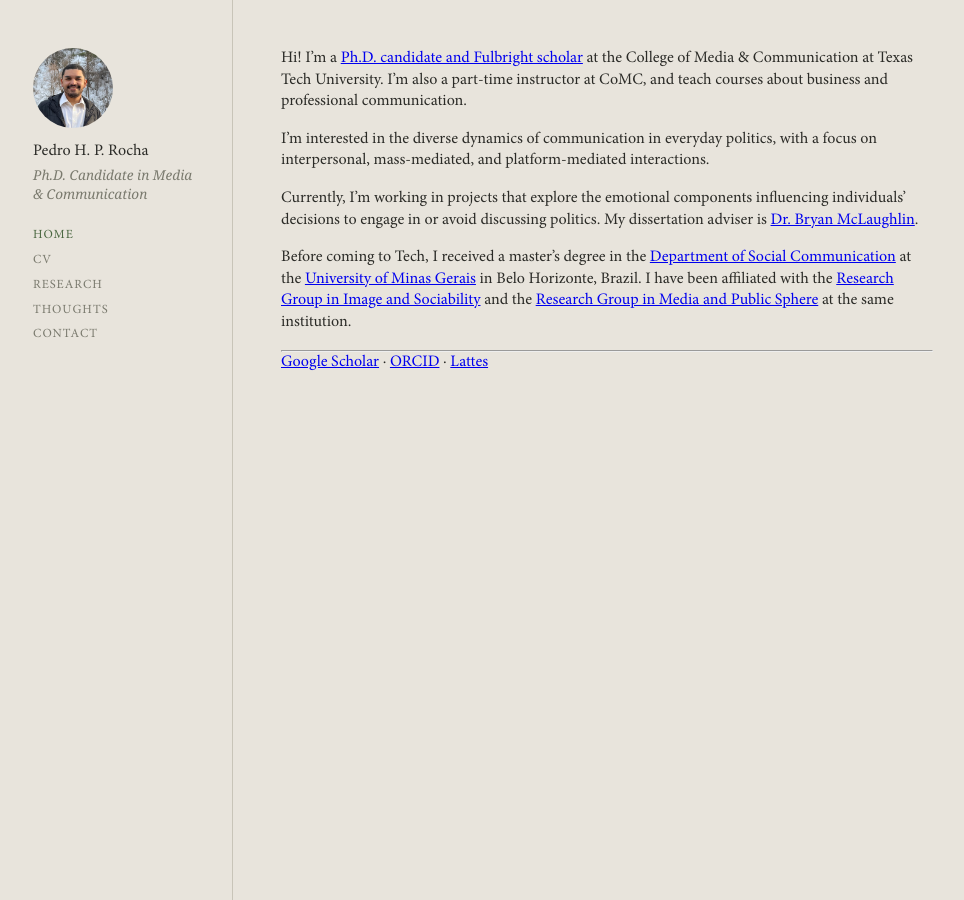
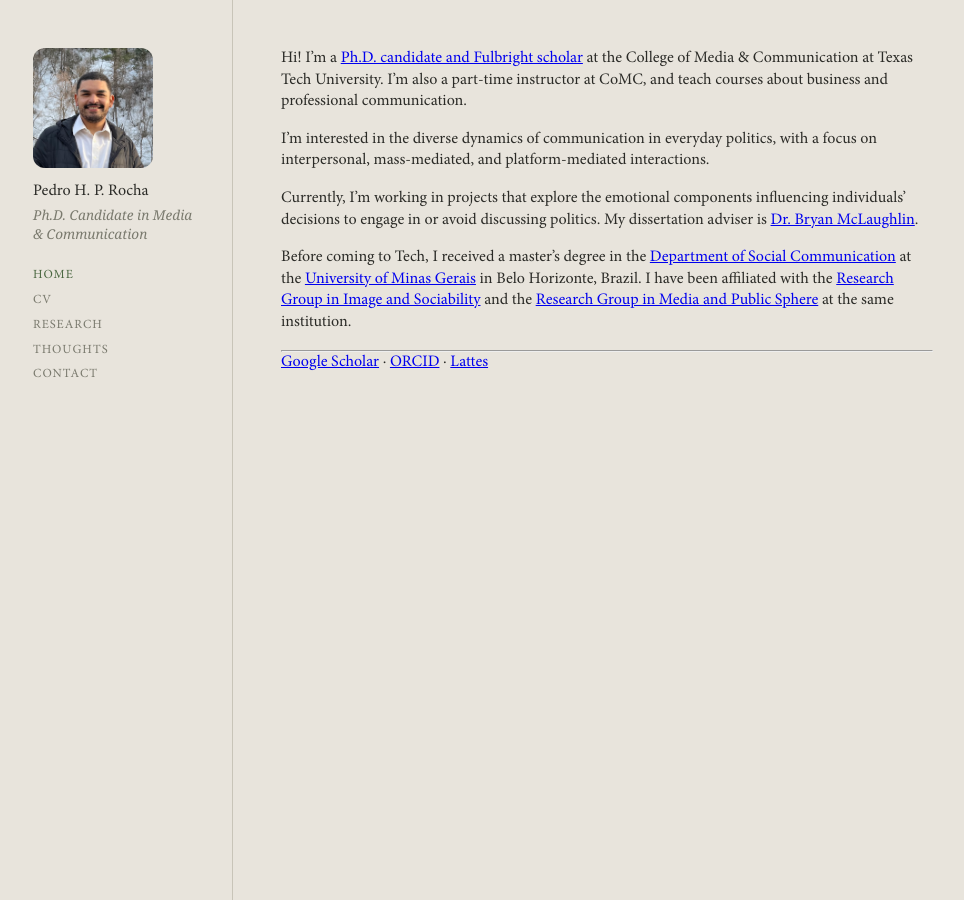
Before and after one commit to pedrohprocha/pedrohprocha.github.io, a Jekyll site: the page built from index.md, in a window 1280 px wide and 900 px high. Shown: the whole window, without its empty margins (157-1121 px from the left). Built offline with Jekyll 4.4.1, drawn with Linux system fonts in a browser that asks for light colours; some web fonts are replaced.

Commit message:
squircle headshot

```diff
--- a/assets/css/main.css
+++ b/assets/css/main.css
@@ -129,10 +129,10 @@ nav a.active {
 }
 
 .headshot-sm {
-    width: 80px;
-    height: 80px;
+    width: 120px;
+    height: 120px;
     object-fit: cover;
-    border-radius: 50%;
+    border-radius: 12px;
     display: block;
     margin-bottom: 0.8rem;
 }
```
Also changed, not shown: 1 other file.
